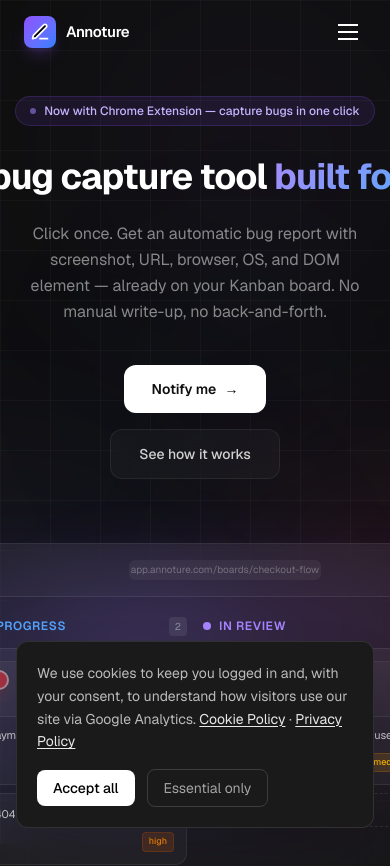
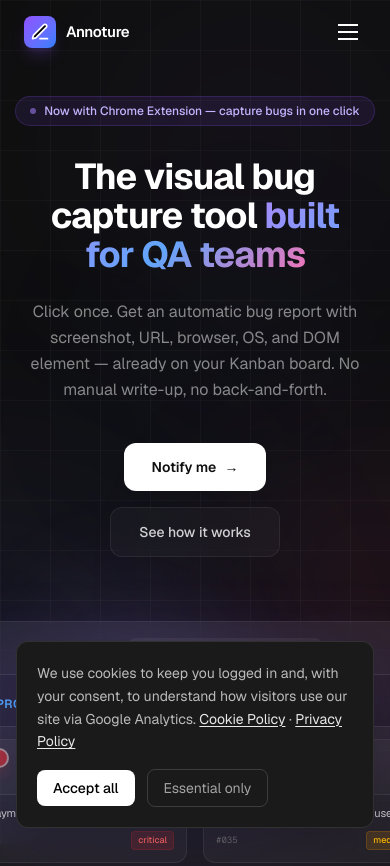
Before and after one commit to Rikhil06/QA-Landing, a Next.js app: page / in a window 390 px wide. Shown: the top 866 px of the page. Built offline with nearby package versions, Linux system fonts and the light colour scheme.

Commit message:
Update hero

```diff
--- a/components/Hero.tsx
+++ b/components/Hero.tsx
@@ -24,7 +24,7 @@
         </div>
 
         {/* Headline */}
-        <h1 className="text-4xl sm:text-5xl md:text-6xl lg:text-7xl font-bold tracking-tight max-w-4xl leading-[1.08] mb-6">
+        <h1 className="text-4xl sm:text-5xl md:text-6xl lg:text-7xl font-bold tracking-tight w-[min(56rem,100vw-3rem)] leading-[1.08] mb-6">
           <span className="text-white">The visual bug capture tool </span>
           <span className="gradient-text">built for QA teams</span>
           {/* QA that moves as fast as you do */}
```
